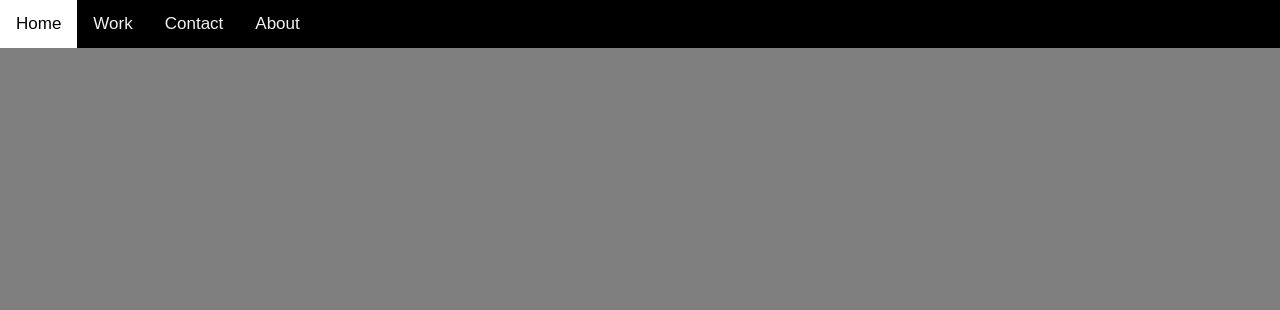
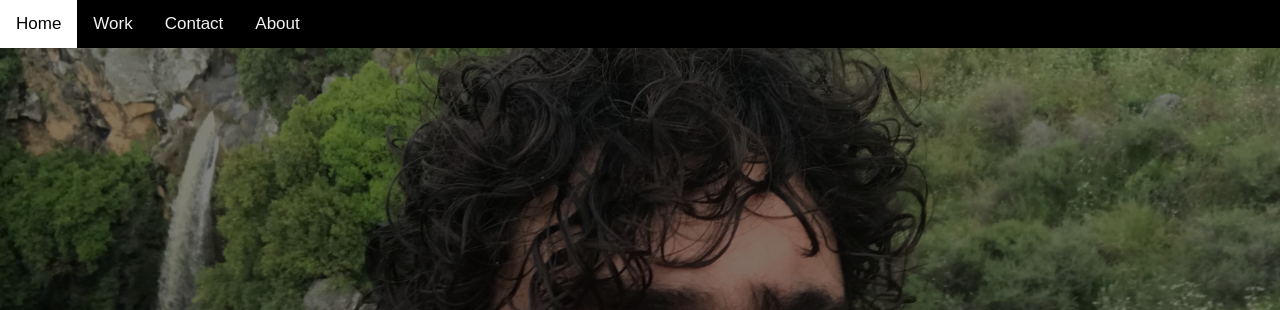
Before and after one commit to EtanFeidelberg/portfolio, a plain HTML site: page index.html in a window 1280 px wide. Shown: the top 310 px of the page. Drawn offline with Linux system fonts and the light colour scheme.

Commit message:
Update master.css

```diff
--- a/master.css
+++ b/master.css
@@ -31,7 +31,7 @@
 /* The hero image */
 .hero-image {
   /* Use "linear-gradient" to add a darken background effect to the image (photographer.jpg). This will make the text easier to read */
-  background-image: linear-gradient(rgba(0, 0, 0, 0.5), rgba(0, 0, 0, 0.5)), url("images/IMG_1336.jpeg");
+  background-image: linear-gradient(rgba(0, 0, 0, 0.5), rgba(0, 0, 0, 0.5)), url("IMG_1336.jpeg");
 
   /* Set a specific height */
   height: 100%;
```
